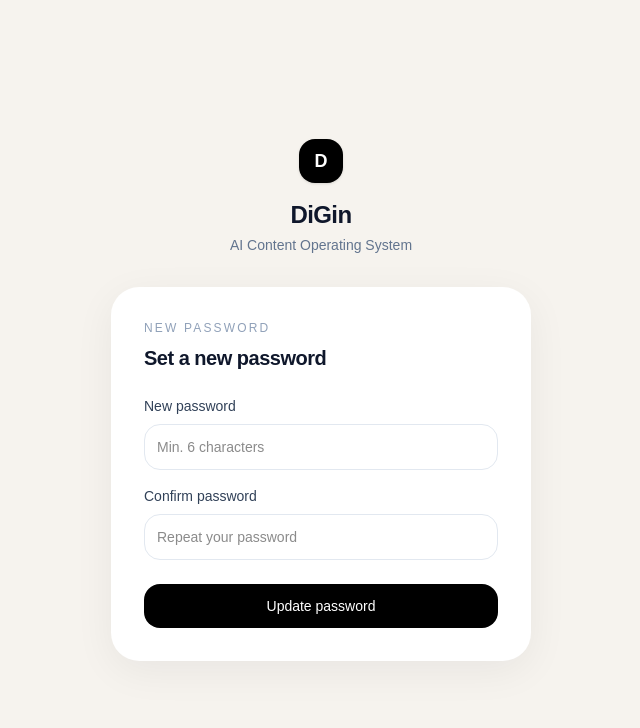
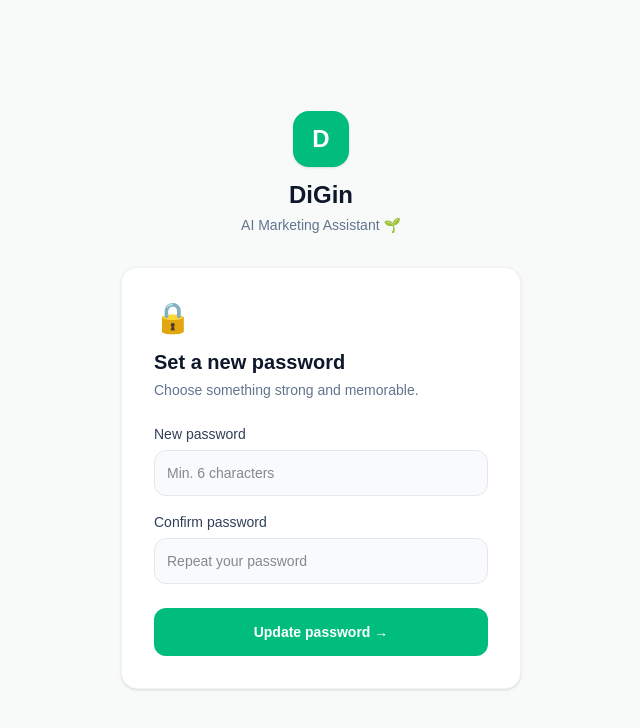
Before and after one commit to Iwonka1444/digin, a Next.js app: page /update-password in a window 1280 px wide. Shown: the top 728 px of the page, without its empty margins (319-959 px from the left). Built offline with nearby package versions, Linux system fonts and the light colour scheme; no server answers.

Commit message:
redesign all auth pages

```diff
--- a/app/update-password/page.tsx
+++ b/app/update-password/page.tsx
@@ -14,34 +14,16 @@ export default function UpdatePasswordPage() {
   const [loading, setLoading] = useState(false);
 
   const handleUpdate = async () => {
-    if (!password || !confirm) {
-      setMsg("Please fill in all fields.");
-      return;
-    }
-
-    if (password !== confirm) {
-      setMsg("Passwords do not match.");
-      return;
-    }
-
-    if (password.length < 6) {
-      setMsg("Password must be at least 6 characters.");
-      return;
-    }
-
+    if (!password || !confirm) { setMsg("Please fill in all fields."); return; }
+    if (password !== confirm) { setMsg("Passwords do not match."); return; }
+    if (password.length < 6) { setMsg("Password must be at least 6 characters."); return; }
     try {
       setLoading(true);
       setMsg("");
-
       const { error } = await supabase.auth.updateUser({ password });
-
-      if (error) {
-        setMsg(error.message);
-        return;
-      }
-
+      if (error) { setMsg(error.message); return; }
       router.push("/dashboard");
-    } catch (error) {
+    } catch {
       setMsg("Something went wrong. Please try again.");
     } finally {
       setLoading(false);
@@ -49,50 +31,58 @@ export default function UpdatePasswordPage() {
   };
 
   return (
-    <main className="min-h-screen bg-[#f6f3ee] flex items-center justify-center p-6">
-      <div className="w-full max-w-[420px]">
+    <main className="min-h-screen bg-[#f8faf9] flex items-center justify-center p-6">
+      <div className="w-full max-w-[400px]">
+
+        {/* Logo */}
         <div className="mb-8 text-center">
-          <div className="inline-flex h-11 w-11 items-center justify-center rounded-2xl bg-black text-white shadow-sm text-lg font-semibold">
+          <div className="inline-flex h-14 w-14 items-center justify-center rounded-2xl bg-emerald-500 text-white text-2xl font-bold shadow-sm">
             D
           </div>
-          <h1 className="mt-4 text-2xl font-semibold tracking-tight text-slate-900">DiGin</h1>
-          <p className="mt-1 text-sm text-slate-500">AI Content Operating System</p>
+          <h1 className="mt-3 text-2xl font-bold text-slate-900">DiGin</h1>
+          <p className="mt-1 text-sm text-slate-500">AI Marketing Assistant 🌱</p>
         </div>
 
-        <div className="rounded-[28px] border border-white/70 bg-white p-8 shadow-[0_10px_40px_rgba(15,23,42,0.06)]">
+        {/* Card */}
+        <div className="rounded-2xl border border-slate-100 bg-white p-8 shadow-sm">
           <div className="mb-6">
-            <p className="text-xs uppercase tracking-[0.18em] text-slate-400">New password</p>
-            <h2 className="mt-2 text-xl font-semibold tracking-tight text-slate-900">Set a new password</h2>
+            <div className="text-3xl mb-3">🔒</div>
+            <h2 className="text-xl font-bold text-slate-900">Set a new password</h2>
+            <p className="mt-1 text-sm text-slate-500">Choose something strong and memorable.</p>
           </div>
 
-          <label className="mb-2 block text-sm font-medium text-slate-700">New password</label>
+          <label className="mb-1.5 block text-sm font-medium text-slate-700">New password</label>
           <input
             type="password"
             placeholder="Min. 6 characters"
             value={password}
             onChange={(e) => setPassword(e.target.value)}
-            className="mb-4 w-full rounded-2xl border border-slate-200 bg-white p-3 text-sm outline-none transition focus:border-black"
+            className="mb-4 w-full rounded-xl border border-slate-200 bg-slate-50 p-3 text-sm outline-none focus:border-emerald-400 focus:ring-1 focus:ring-emerald-400 transition"
           />
 
-          <label className="mb-2 block text-sm font-medium text-slate-700">Confirm password</label>
+          <label className="mb-1.5 block text-sm font-medium text-slate-700">Confirm password</label>
           <input
             type="password"
             placeholder="Repeat your password"
             value={confirm}
             onChange={(e) => setConfirm(e.target.value)}
             onKeyDown={(e) => e.key === "Enter" && handleUpdate()}
-            className="mb-6 w-full rounded-2xl border border-slate-200 bg-white p-3 text-sm outline-none transition focus:border-black"
+            className="mb-6 w-full rounded-xl border border-slate-200 bg-slate-50 p-3 text-sm outline-none focus:border-emerald-400 focus:ring-1 focus:ring-emerald-400 transition"
           />
 
           <button
             onClick={handleUpdate}
             disabled={loading}
-            className="w-full rounded-2xl bg-black py-3 text-sm font-medium text-white transition disabled:cursor-not-allowed disabled:opacity-50"
+            className="w-full rounded-xl bg-emerald-500 py-3.5 text-sm font-semibold text-white hover:bg-emerald-600 transition disabled:cursor-not-allowed disabled:opacity-50"
           >
-            {loading ? "Updating..." : "Update password"}
+            {loading ? "Updating..." : "Update password →"}
           </button>
 
-          {msg && <p className="mt-4 text-sm text-red-600">{msg}</p>}
+          {msg && (
+            <div className="mt-4 rounded-xl bg-red-50 border border-red-100 p-3 text-sm text-red-600">
+              {msg}
+            </div>
+          )}
         </div>
       </div>
     </main>
```
